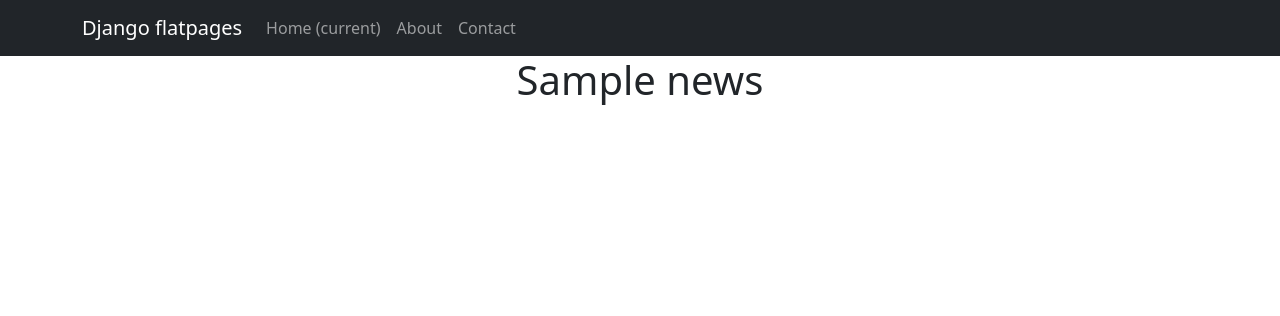
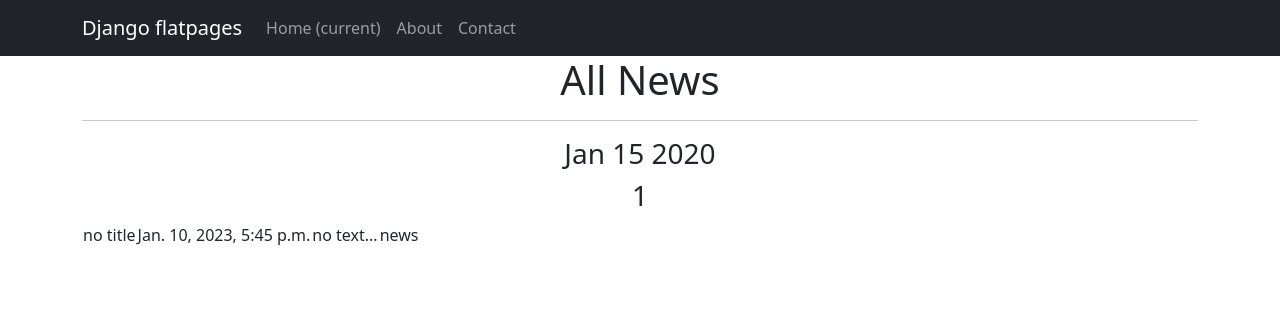
Before and after one commit to nnwq/NewsPortal, a Django app: template NewsPaper/templates/news.html in a window 1280 px wide. Shown: the top 316 px of the page. Run offline with Django 4.2, Linux system fonts and the light colour scheme; data comes from the database, SQL or seed files in the repository; both versions use the stored data as it was after the commit; the template is opened without the code that fills it: values that come from a table or form of the project are taken from there, most other values are stand-ins (such as "Sample title", 1, 10 or a date in 2020); some libraries are stand-ins or nearby versions.

Commit message:
added more posts and changed logic of post type

```diff
--- a/NewsPaper/news/models.py
+++ b/NewsPaper/news/models.py
@@ -1,11 +1,5 @@
 from django.db import models
 from django.contrib.auth.models import User
-
-
-blog_news_choice = (
-        ('blog', 'Blog'),
-        ('news', 'News')
-)
 
 
 class Author(models.Model):
@@ -30,8 +24,11 @@ class Category(models.Model):
 
 
 class Post(models.Model):
+    news = 'News'
+    blog = 'Blog'
+    event_choice = [(news, 'News'), (blog, 'Blog')]
     author = models.ForeignKey(Author, on_delete=models.CASCADE)
-    post_type = models.CharField(max_length=255, choices=blog_news_choice, default='blog')
+    post_type = models.CharField(max_length=255, choices=event_choice, default='Blog')
     time_created = models.DateTimeField(auto_now_add=True, )
     category = models.ManyToManyField(Category, through='PostCategory')
     object_title = models.CharField(max_length=60, default='no title')
@@ -49,6 +46,9 @@ class Post(models.Model):
     def preview(self,):
         self.object_content = self.object_content[0:125]+'...'
         self.save()
+
+    def __str__(self):
+        return f'{self.category}\n: {self.object_title}: {self.object_content}'
 
 
 class PostCategory(models.Model):
--- a/NewsPaper/news/views.py
+++ b/NewsPaper/news/views.py
@@ -1,6 +1,7 @@
 from django.shortcuts import render
 from django.views.generic import ListView, DetailView
 from .models import Post
+from datetime import datetime
 
 
 # Create your views here.
@@ -10,6 +11,11 @@ class PostList(ListView):
     template_name = 'news.html'
     context_object_name = 'news'
 
+    def get_context_data(self, **kwargs):
+        context = super().get_context_data(**kwargs)
+        context['time_now'] = datetime.utcnow()
+        context['news_amount'] = 'news amount'
+
 
 class PostDetail(DetailView):
     model = Post
--- a/NewsPaper/templates/news.html
+++ b/NewsPaper/templates/news.html
@@ -5,5 +5,34 @@ news
 {% endblock title %}
 
 {% block content %}
-<h1>{{ news }}</h1>
+   <h1>All News</h1>
+
+<hr>
+{% if news %}
+<h3>{{ time_now|date:'M d Y' }}</h3>
+<h3> {{ news|length }} </h3>
+
+<table>
+    <tr>
+               <td></td>
+               <td></td>
+               <td></td>
+               <td></td>
+               <td></td>
+           </tr>
+
+           {% for news in news %}
+           <tr>
+               <td>{{ Post.object_title }}</td>
+               <td>{{ Post.time_created }}</td>
+               <td>{{ Post.object_content|truncatewords:20 }}</td>
+               <td>{{ Post.post_type }}</td>
+               <td>{{ Post. }}</td>
+           </tr>
+           {% endfor %}
+
+       </table>
+   {% else %}
+       <h2>No News!</h2>
+   {% endif %}
 {% endblock content %}
--- a/commandsDjangoORM.py
+++ b/commandsDjangoORM.py
@@ -52,3 +52,9 @@ Post.objects.all().order_by('-rating').values('time_created', 'author', 'author_
 Post.preview(Post.objects.all())
 
 Comment.objects.filter(id=1).values('comment_text', 'id', 'time_created', 'user')
+
+Post.objects.create(author_id=1,
+                    post_type='News',
+                    object_title='Intel Arc A770 16GB GPU drops to €355',
+                    object_content='We have definitely not seen too many deals on Intel Arc A7 GPUs. These cards launched two months ago and have stayed at a relatively high price ever since. Intel launched two Arc A770 models, the 16GB variant launched at $349 in US and €419 in EU.'
+                    )
```
Also changed, not shown: NewsPaper/db.sqlite3.
